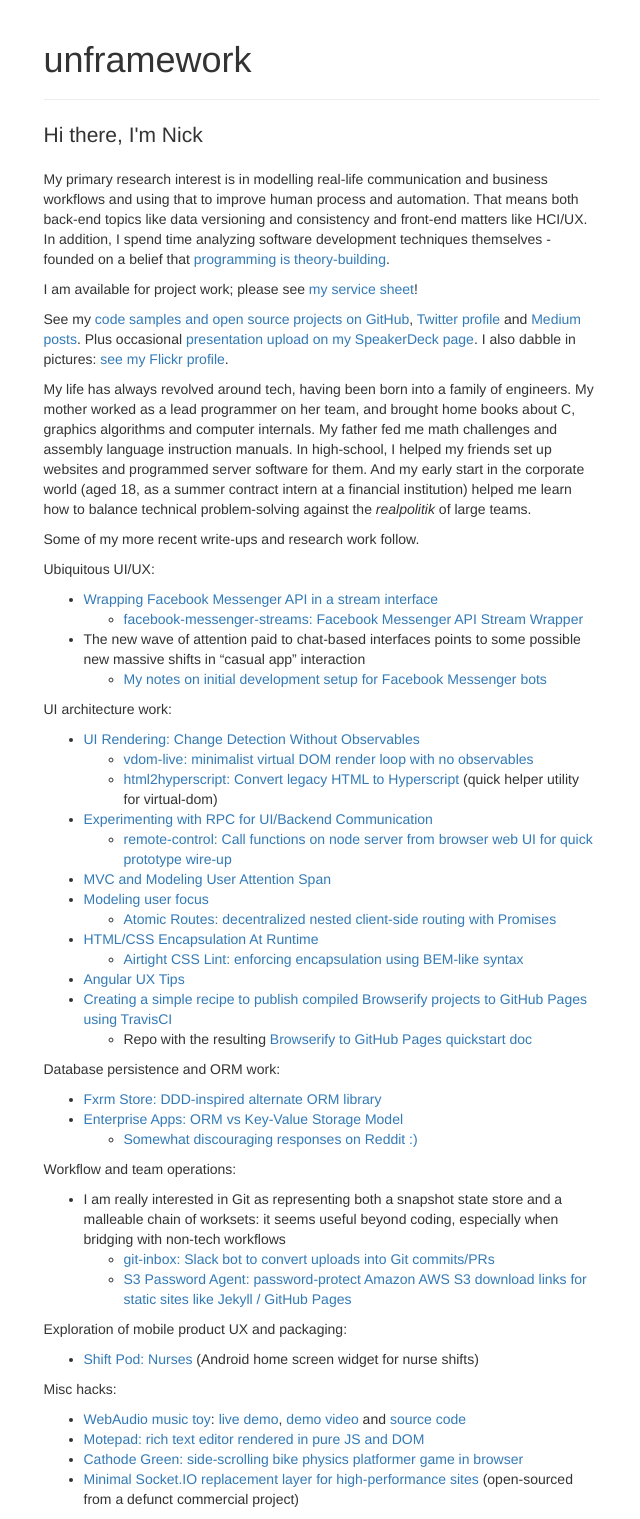
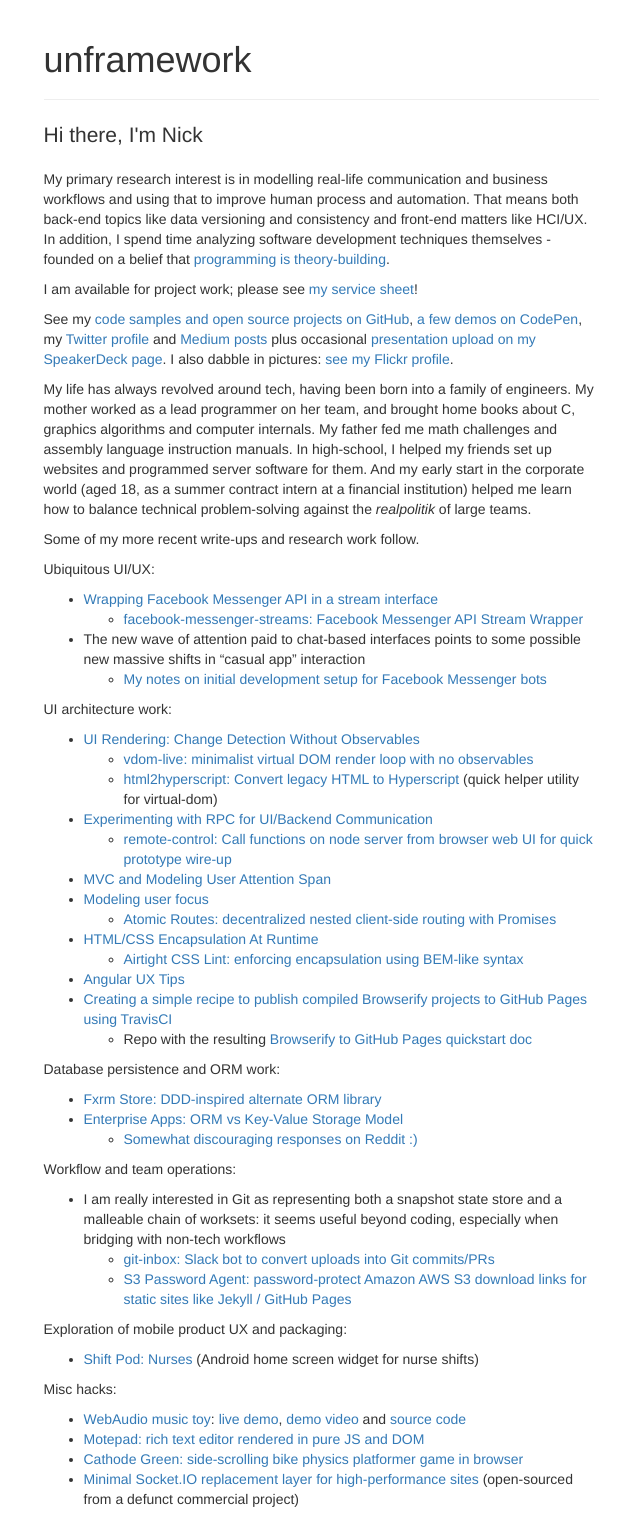
Before and after one commit to unframework/unframework-website, a Jekyll site: the page built from index.md, in a window 1280 px wide. Shown: the whole page, without its empty margins (319-959 px from the left). Built offline with Jekyll 4.4.1, drawn with Linux system fonts in a browser that asks for light colours.

Commit message:
Update profile links

```diff
--- a/index.md
+++ b/index.md
@@ -7,7 +7,7 @@
 
 I am available for project work; please see [my service sheet](/frontend-architecture)!
 
-See my [code samples and open source projects on GitHub](https://github.com/unframework), [Twitter profile](https://twitter.com/unframework) and [Medium posts](https://medium.com/@unframework). Plus occasional [presentation upload on my SpeakerDeck page](https://speakerdeck.com/unframework). I also dabble in pictures: [see my Flickr profile](https://www.flickr.com/photos/nickmatantsev/).
+See my [code samples and open source projects on GitHub](https://github.com/unframework), [a few demos on CodePen](http://codepen.io/unframework/), my [Twitter profile](https://twitter.com/unframework) and [Medium posts](https://medium.com/@unframework) plus occasional [presentation upload on my SpeakerDeck page](https://speakerdeck.com/unframework). I also dabble in pictures: [see my Flickr profile](https://www.flickr.com/photos/nickmatantsev/).
 
 My life has always revolved around tech, having been born into a family of engineers. My mother worked as a lead programmer on her team, and brought home books about C, graphics algorithms and computer internals. My father fed me math challenges and assembly language instruction manuals. In high-school, I helped my friends set up websites and programmed server software for them. And my early start in the corporate world (aged 18, as a summer contract intern at a financial institution) helped me learn how to balance technical problem-solving against the *realpolitik* of large teams.
 
```
